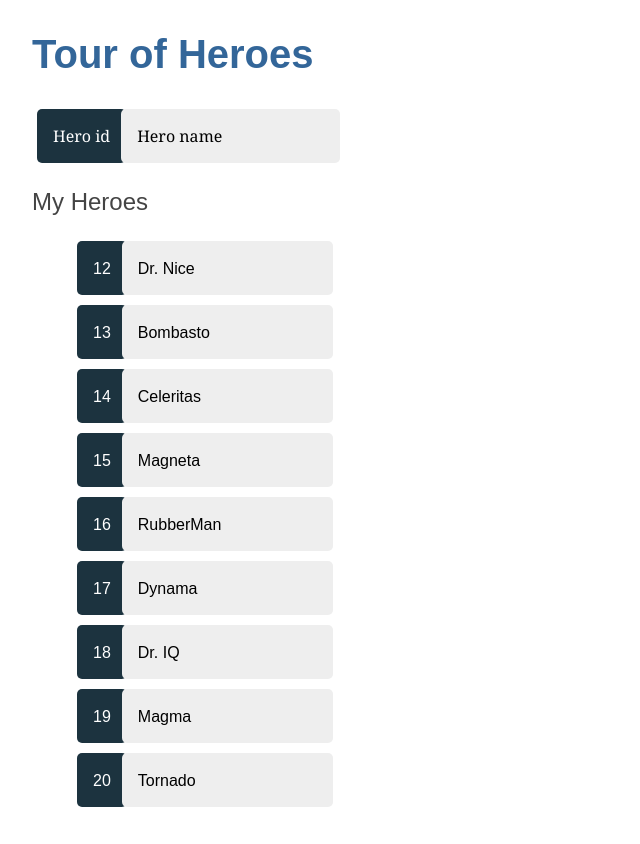
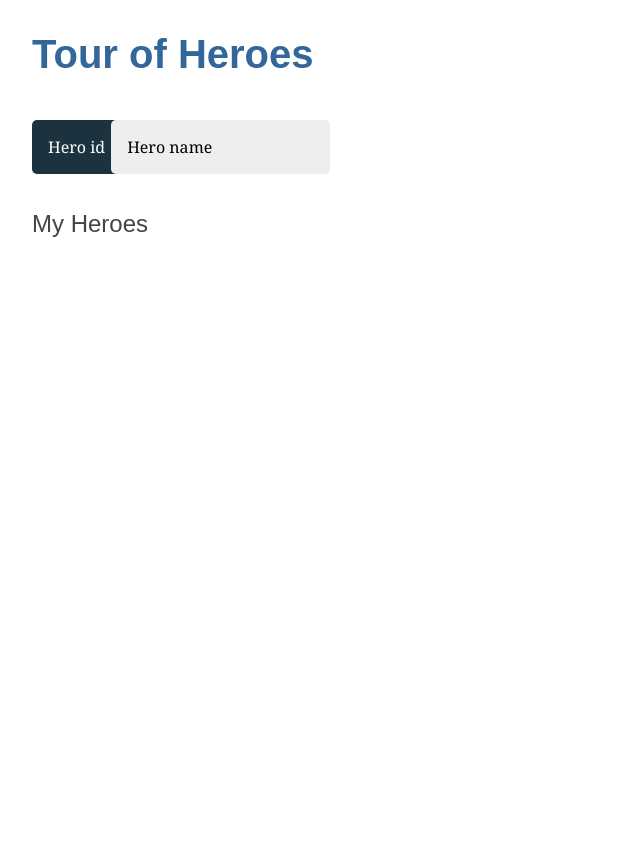
Before and after one commit to lacekaa/tour-of-heroes, an Angular app in the folder angular-tour-of-heroes/: page / in a window 1280 px wide. Shown: the whole page, without its empty margins (0-640 px from the left). After the commit the page ends 800 px from the top, so only its background shows below. Built offline with nearby package versions, Linux system fonts and the light colour scheme.

Commit message:
4. Add Services to Inject the HeroService

```diff
--- a/angular-tour-of-heroes/src/app/heroes/heroes.component.css
+++ b/angular-tour-of-heroes/src/app/heroes/heroes.component.css
@@ -9,7 +9,7 @@ ul {
 
 
 button {
-  margin: 5px; /* or whatever you like */
+  /*margin: 5px; !* or whatever you like *!*/
 }
 
 
--- a/angular-tour-of-heroes/src/app/heroes/heroes.component.ts
+++ b/angular-tour-of-heroes/src/app/heroes/heroes.component.ts
@@ -1,7 +1,6 @@
-import { Component } from '@angular/core';
-import { Hero } from '../hero';
-import { HEROES } from '../mock-heroes';
-
+import {Component} from '@angular/core';
+import {Hero} from '../hero';
+import {HeroService} from '../hero.service';
 
 
 @Component({
@@ -12,6 +11,7 @@ import { HEROES } from '../mock-heroes';
 
 export class HeroesComponent {
   selectedHero?: Hero;
+
   onSelect(hero: Hero): void {
     this.selectedHero = hero;
   }
@@ -21,6 +21,6 @@ export class HeroesComponent {
 // name: 'Windstorm'
 // };
 
-  heroes = HEROES;
+  heroes: Hero[] = [];
   protected readonly onselect = onselect;
 }
```
Also changed, not shown: angular-tour-of-heroes/src/app/hero.service.ts (added, +14 -0 lines), 1 other file (tests, documents, lock files or other folders).
